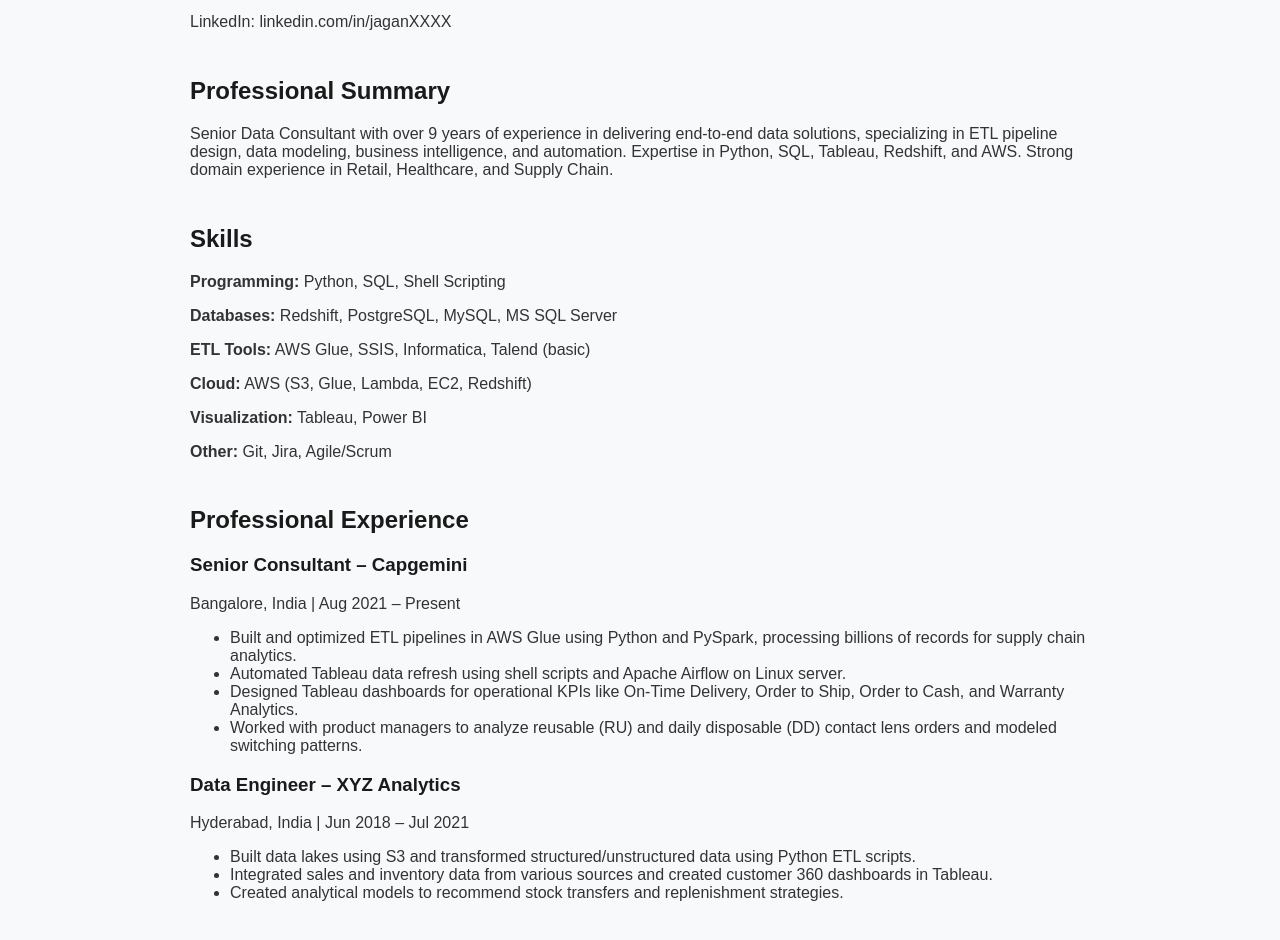
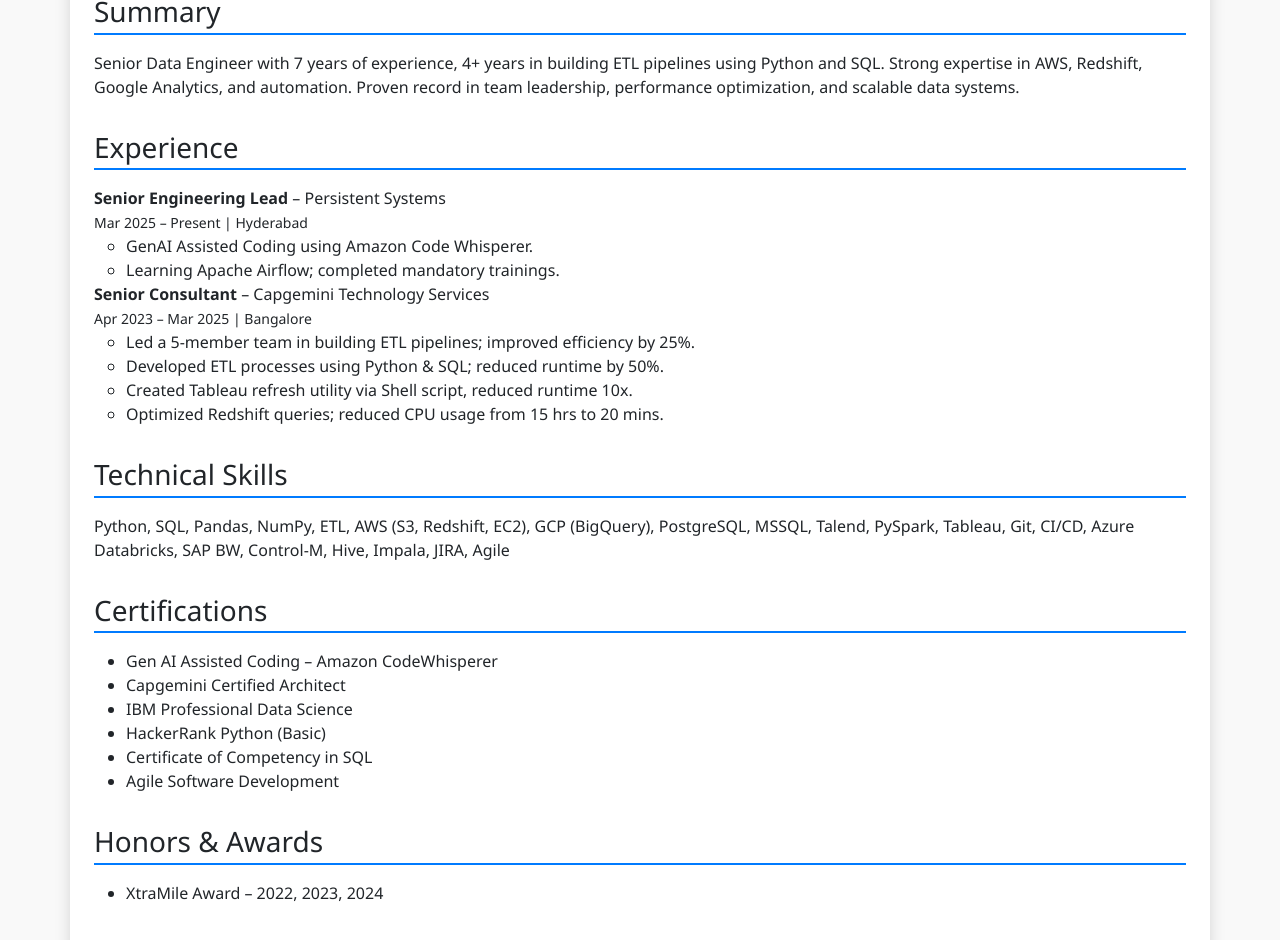
Before and after one commit to jagankats/jagankats.github.io, a plain HTML site: page index.html in a window 1280 px wide. Shown: the part 189-1129 px from the top of the page. Drawn offline with nearby package versions, Linux system fonts and the light colour scheme.

Commit message:
Update index.html

```diff
--- a/index.html
+++ b/index.html
@@ -1,119 +1,93 @@
 <!DOCTYPE html>
-<html>
+<html lang="en">
 <head>
-    <title>Jaganmohan Resume</title>
   <meta charset="UTF-8" />
+  <meta name="viewport" content="width=device-width, initial-scale=1.0"/>
+  <title>Jaganmohan Katabatthina - Resume</title>
+  <link href="https://cdn.jsdelivr.net/npm/bootstrap@5.3.3/dist/css/bootstrap.min.css" rel="stylesheet">
+  <link href="https://cdnjs.cloudflare.com/ajax/libs/font-awesome/6.0.0/css/all.min.css" rel="stylesheet">
   <style>
     body {
-        font-family: Arial, sans-serif;
-        max-width: 900px;
-        margin: auto;
-        padding: 20px;
-        background: #f8f9fa;
-        color: #333;
+      font-family: 'Segoe UI', sans-serif;
+      padding: 2rem;
+      background-color: #f9f9f9;
     }
-      h1, h2, h3 {
-        color: #1a1a1a;
+    .section-title {
+      border-bottom: 2px solid #007bff;
+      margin-bottom: 1rem;
+      padding-bottom: 0.25rem;
     }
-      p {
-        margin-bottom: 0.5em;
+    .resume-section {
+      margin-bottom: 2rem;
     }
   </style>
 </head>
 <body>
-    <h1>JAGANMOHAN</h1>
-    <p>Senior Consultant – Data</p>
-    <p>Capgemini, Bangalore</p>
-    <p>Email: jaganmohanXXXX@gmail.com | Phone: +91-XXXXXXXXXX</p>
-    <p>LinkedIn: linkedin.com/in/jaganXXXX</p>
-    <br />
-    <h2>Professional Summary</h2>
+
+  <div class="container bg-white p-4 rounded shadow">
+    <h1 class="mb-0">Jaganmohan Katabatthina</h1>
+    <p class="text-muted">Senior Data Engineer | Python, SQL, ETL, AWS</p>
     <p>
-      Senior Data Consultant with over 9 years of experience in delivering
-      end-to-end data solutions, specializing in ETL pipeline design, data
-      modeling, business intelligence, and automation. Expertise in Python,
-      SQL, Tableau, Redshift, and AWS. Strong domain experience in Retail,
-      Healthcare, and Supply Chain.
+      <i class="fas fa-envelope"></i> <a href="mailto:jagankats@gmail.com">jagankats@gmail.com</a> |
+      <i class="fab fa-linkedin"></i> <a href="https://www.linkedin.com/in/jagankats/">LinkedIn</a> |
+      <i class="fab fa-github"></i> <a href="https://github.com/jagankats/">GitHub</a> |
+      <i class="fas fa-phone"></i> +91 7569920120
     </p>
-    <br />
-    <h2>Skills</h2>
-    <p><strong>Programming:</strong> Python, SQL, Shell Scripting</p>
-    <p>
-      <strong>Databases:</strong> Redshift, PostgreSQL, MySQL, MS SQL Server
-    </p>
-    <p>
-      <strong>ETL Tools:</strong> AWS Glue, SSIS, Informatica, Talend (basic)
-    </p>
-    <p><strong>Cloud:</strong> AWS (S3, Glue, Lambda, EC2, Redshift)</p>
-    <p><strong>Visualization:</strong> Tableau, Power BI</p>
-    <p><strong>Other:</strong> Git, Jira, Agile/Scrum</p>
-    <br />
-    <h2>Professional Experience</h2>
-    <h3>Senior Consultant – Capgemini</h3>
-    <p>Bangalore, India | Aug 2021 – Present</p>
+
+    <div class="resume-section">
+      <h3 class="section-title">Summary</h3>
+      <p>Senior Data Engineer with 7 years of experience, 4+ years in building ETL pipelines using Python and SQL. Strong expertise in AWS, Redshift, Google Analytics, and automation. Proven record in team leadership, performance optimization, and scalable data systems.</p>
+    </div>
+
+    <div class="resume-section">
+      <h3 class="section-title">Experience</h3>
+      <ul class="list-unstyled">
+        <li>
+          <strong>Senior Engineering Lead</strong> – Persistent Systems<br>
+          <small>Mar 2025 – Present | Hyderabad</small>
           <ul>
-      <li>
-        Built and optimized ETL pipelines in AWS Glue using Python and
-        PySpark, processing billions of records for supply chain analytics.
+            <li>GenAI Assisted Coding using Amazon Code Whisperer.</li>
+            <li>Learning Apache Airflow; completed mandatory trainings.</li>
+          </ul>
         </li>
         <li>
-        Automated Tableau data refresh using shell scripts and Apache Airflow
-        on Linux server.
+          <strong>Senior Consultant</strong> – Capgemini Technology Services<br>
+          <small>Apr 2023 – Mar 2025 | Bangalore</small>
+          <ul>
+            <li>Led a 5-member team in building ETL pipelines; improved efficiency by 25%.</li>
+            <li>Developed ETL processes using Python & SQL; reduced runtime by 50%.</li>
+            <li>Created Tableau refresh utility via Shell script, reduced runtime 10x.</li>
+            <li>Optimized Redshift queries; reduced CPU usage from 15 hrs to 20 mins.</li>
+          </ul>
         </li>
-      <li>
-        Designed Tableau dashboards for operational KPIs like On-Time Delivery,
-        Order to Ship, Order to Cash, and Warranty Analytics.
-      </li>
-      <li>
-        Worked with product managers to analyze reusable (RU) and daily
-        disposable (DD) contact lens orders and modeled switching patterns.
-      </li>
+        <!-- Add other roles similarly -->
       </ul>
+    </div>
 
-    <h3>Data Engineer – XYZ Analytics</h3>
-    <p>Hyderabad, India | Jun 2018 – Jul 2021</p>
+    <div class="resume-section">
+      <h3 class="section-title">Technical Skills</h3>
+      <p>Python, SQL, Pandas, NumPy, ETL, AWS (S3, Redshift, EC2), GCP (BigQuery), PostgreSQL, MSSQL, Talend, PySpark, Tableau, Git, CI/CD, Azure Databricks, SAP BW, Control-M, Hive, Impala, JIRA, Agile</p>
+    </div>
+
+    <div class="resume-section">
+      <h3 class="section-title">Certifications</h3>
       <ul>
-      <li>
-        Built data lakes using S3 and transformed structured/unstructured data
-        using Python ETL scripts.
-      </li>
-      <li>
-        Integrated sales and inventory data from various sources and created
-        customer 360 dashboards in Tableau.
-      </li>
-      <li>
-        Created analytical models to recommend stock transfers and replenishment
-        strategies.
-      </li>
+        <li>Gen AI Assisted Coding – Amazon CodeWhisperer</li>
+        <li>Capgemini Certified Architect</li>
+        <li>IBM Professional Data Science</li>
+        <li>HackerRank Python (Basic)</li>
+        <li>Certificate of Competency in SQL</li>
+        <li>Agile Software Development</li>
       </ul>
+    </div>
 
-    <br />
-    <h2>Projects</h2>
-    <h3>Incremental Tableau Refresh with Airflow</h3>
+    <div class="resume-section">
+      <h3 class="section-title">Honors & Awards</h3>
       <ul>
-      <li>
-        Automated Tableau data source refresh using shell scripts and Apache
-        Airflow on Linux servers.
-      </li>
-      <li>
-        Improved report delivery SLA by 50% by reducing manual efforts.
-      </li>
+        <li>XtraMile Award – 2022, 2023, 2024</li>
       </ul>
+    </div>
+  </div>
 
-    <h3>Healthcare Contact Lens Sales Analytics</h3>
-    <ul>
-      <li>
-        Analyzed conversion of patients from reusable to daily disposable lenses
-        using Tableau and SQL.
-      </li>
-      <li>
-        Provided actionable insights that resulted in 10% YoY revenue growth.
-      </li>
-    </ul>
-
-    <br />
-    <h2>Education</h2>
-    <p><strong>B.Tech – Computer Science</strong></p>
-    <p>JNTU Hyderabad | 2013</p>
 </body>
 </html>
```
Lines whose indentation alone changed are shown as unchanged.
